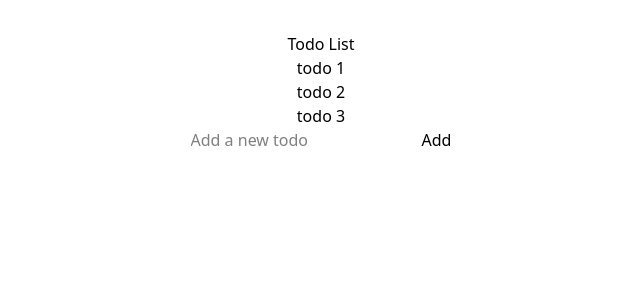
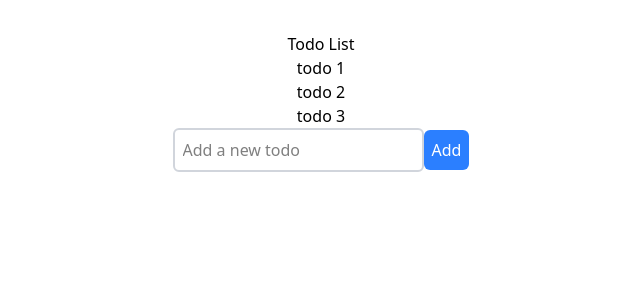
Before and after one commit to tokechan/docker-with-hono, a React (Vite) app: page / in a window 1280 px wide. Shown: the top 300 px of the page, without its empty margins (319-959 px from the left). Built offline with nearby package versions, Linux system fonts and the light colour scheme.

Commit message:
Add functionality to handle adding new todos in App component

```diff
--- a/src/App.tsx
+++ b/src/App.tsx
@@ -3,7 +3,7 @@ import { useState } from 'react';
 
 function App() {
   const [title, setTitle] = useState("");
-  const todos = [
+  const [todos, setTodos] = useState([
     {
       id: 1,
       title: "todo 1",
@@ -19,7 +19,19 @@ function App() {
       title: "todo 3",
       completed: false,
     },
-  ];
+  ]);
+
+  const handleAddTodo = () => {
+    setTodos([
+      ...todos,
+      {
+        id: todos.length + 1,
+        title: title,
+        completed: false,
+      },
+    ]);
+    setTitle("");
+  };
 
   console.log(todos);
 
@@ -35,8 +47,13 @@ function App() {
         placeholder="Add a new todo"
         value={title}
         onChange={(e) => setTitle(e.target.value)}
+        className='border-2 border-gray-300 rounded-md p-2'
         />
-        <button type="submit">Add</button>
+        <button
+        type="submit"
+        className='bg-blue-500 text-white rounded-md p-2'
+        onClick={handleAddTodo}
+        >Add</button>
         <div>{title}</div>
       </div>
     </>
```
